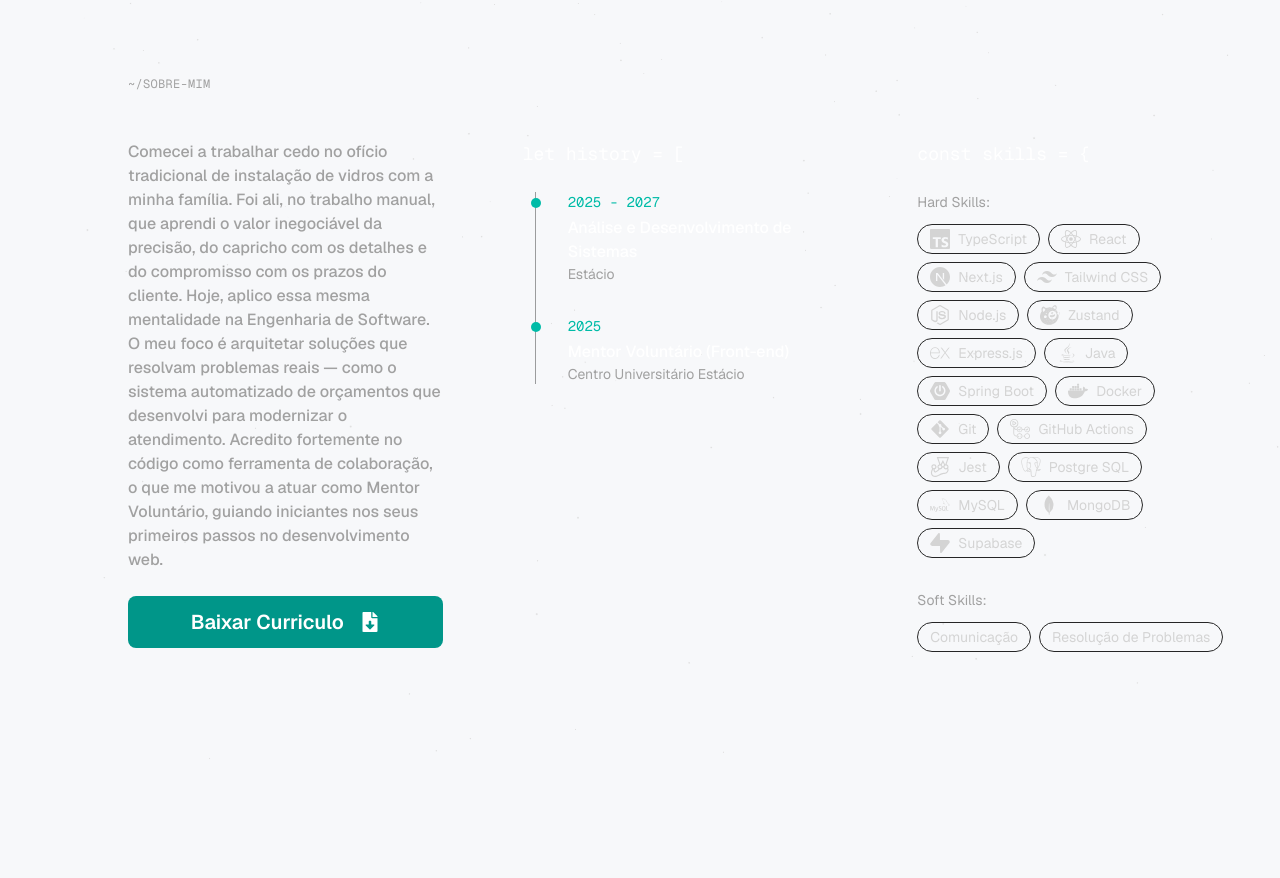
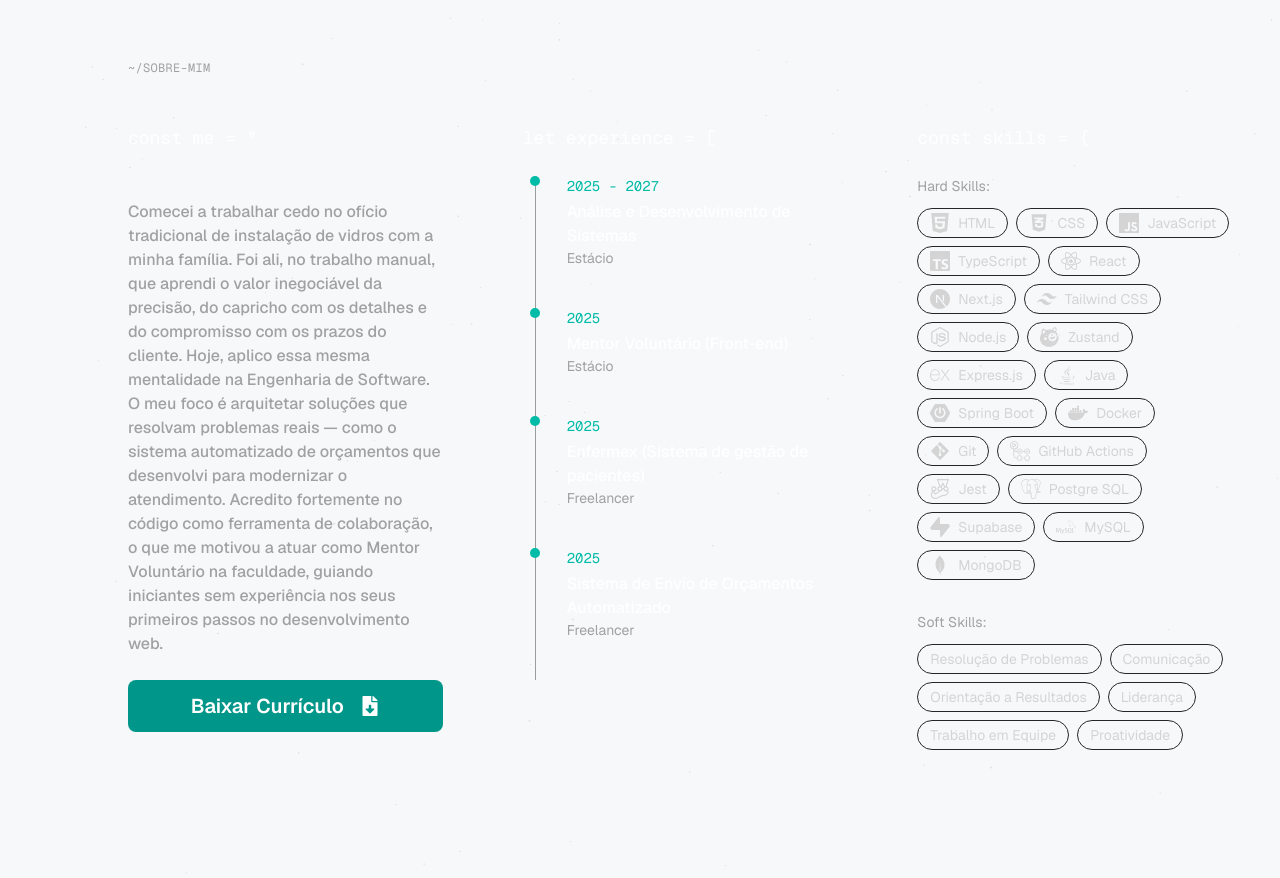
Before and after one commit to CarlosZeyy/portfolio-v2, a Next.js app: page / in a window 1280 px wide. Shown: the part 1520-2398 px from the top of the page. Before the commit the page ends 2284 px from the top, so only its background shows below. Built offline with nearby package versions, Linux system fonts and the light colour scheme; no server answers; the database is empty.

Commit message:
feat: update About and Hero components with new skills, animations, and improved layout

```diff
--- a/src/components/About.tsx
+++ b/src/components/About.tsx
@@ -6,6 +6,9 @@ import { FaFileDownload } from "react-icons/fa";
 
 export function About() {
   const hardSkills = [
+    "HTML",
+    "CSS",
+    "JavaScript",
     "TypeScript",
     "React",
     "Next.js",
@@ -20,25 +23,41 @@ export function About() {
     "GitHub Actions",
     "Jest",
     "Postgre SQL",
+    "Supabase",
     "MySQL",
     "MongoDB",
-    "Supabase",
   ];
 
-  const stacks = hardSkills.map((name) => ({
+  const softSkills = [
+    "Resolução de Problemas",
+    "Comunicação",
+    "Orientação a Resultados",
+    "Liderança",
+    "Trabalho em Equipe",
+    "Proatividade",
+  ];
+
+  const hardSkill = hardSkills.map((name) => ({
     name: name,
     icon: stackIcons[name].icon,
   }));
+
+  const softSkill = softSkills.map((name) => ({
+    name: name,
+  }));
+
   return (
     <motion.section
       className="py-16 sm:py-24 min-h-screen flex flex-col justify-center"
       whileInView={{ opacity: 1, y: 0 }}
+      viewport={{ once: false, amount: 0.2 }}
       initial={{ opacity: 0, y: 50 }}
     >
       <motion.p
         className="font-mono text-xs uppercase tracking-wide text-neutral-400 dark:text-neutral-500"
         initial={{ opacity: 0, y: 20 }}
-        animate={{ opacity: 1, y: 0 }}
+        whileInView={{ opacity: 1, y: 0 }}
+        viewport={{ once: false, amount: 0.2 }}
         transition={{ duration: 0.5, delay: 1 }}
       >
         ~/sobre-mim
@@ -46,9 +65,20 @@ export function About() {
 
       <motion.div className="mt-12 grid grid-cols-1 lg:grid-cols-3 gap-20">
         <motion.div className="flex flex-col gap-6">
+          <motion.h3
+            initial={{ opacity: 0, y: 20 }}
+            whileInView={{ opacity: 1, y: 0 }}
+            viewport={{ once: false, amount: 0.2 }}
+            transition={{ duration: 0.7, delay: 1 }}
+            className="mb-6 font-mono text-lg text-white"
+          >
+            const me = "
+          </motion.h3>
+
           <motion.p
             initial={{ opacity: 0, y: 20 }}
-            animate={{ opacity: 1, y: 0 }}
+            whileInView={{ opacity: 1, y: 0 }}
+            viewport={{ once: false, amount: 0.2 }}
             transition={{ duration: 0.7, delay: 1.2 }}
             className="text-neutral-400 font-medium"
           >
@@ -60,77 +90,171 @@ export function About() {
             soluções que resolvam problemas reais — como o sistema automatizado
             de orçamentos que desenvolvi para modernizar o atendimento. Acredito
             fortemente no código como ferramenta de colaboração, o que me
-            motivou a atuar como Mentor Voluntário, guiando iniciantes nos seus
-            primeiros passos no desenvolvimento web.
+            motivou a atuar como Mentor Voluntário na faculdade, guiando
+            iniciantes sem experiência nos seus primeiros passos no
+            desenvolvimento web.
           </motion.p>
 
           <motion.a
             href="#"
-            download={"../../public/Curriculo vai ficar aqui"}
-            className="flex justify-center items-center gap-4 rounded-lg bg-teal-600 px-5 py-3 text-xl font-semibold text-white transition-all duration-200 hover:-translate-y-0.5 hover:bg-teal-500 hover:shadow-lg hover:shadow-teal-600/25 active:translate-y-0"
+            download={
+              "../../public/cv/Carlos_Moises_Mariano_Lopes_Ferreira_Desenvolvedor_Fullstack.pdf"
+            }
+            initial={{ opacity: 0, y: 20 }}
+            whileInView={{ opacity: 1, y: 0 }}
+            viewport={{ once: false, amount: 0.2 }}
+            transition={{ duration: 0.7, delay: 1.4 }}
+            className="flex justify-center items-center gap-4 rounded-lg bg-teal-600 px-5 py-3 text-xl font-semibold text-white transition-[colors] duration-200 hover:-translate-y-0.5 hover:bg-teal-500 hover:shadow-lg hover:shadow-teal-600/25 active:translate-y-0"
           >
-            Baixar Curriculo <FaFileDownload />
+            Baixar Currículo <FaFileDownload />
           </motion.a>
         </motion.div>
 
         <motion.div>
-          <h3 className="mb-6 font-mono text-lg text-white">let history = [</h3>
+          <motion.h3
+            initial={{ opacity: 0, y: 20 }}
+            whileInView={{ opacity: 1, y: 0 }}
+            viewport={{ once: false, amount: 0.2 }}
+            transition={{ duration: 0.7, delay: 0.8 }}
+            className="mb-6 font-mono text-lg text-white"
+          >
+            let experience = {"["}
+          </motion.h3>
 
           {/* A linha vertical principal */}
-          <div className="border-l border-neutral-700/50 ml-3 space-y-8">
+          <motion.div className="ml-3">
             {/* Evento 1: Faculdade */}
-            <div className="relative pl-8">
-              <span className="absolute -left-1.25 top-1.5 h-2.5 w-2.5 rounded-full bg-teal-500" />
+            <motion.div
+              initial={{ opacity: 0, y: 20 }}
+              whileInView={{ opacity: 1, y: 0 }}
+              viewport={{ once: false, amount: 0.2 }}
+              transition={{ duration: 0.7, delay: 1 }}
+              className="relative pl-8 pb-10 before:absolute before:inset-y-0 before:left-0 before:w-px before:bg-neutral-700/50 hover:before:bg-teal-500"
+            >
+              <span className="absolute left-[-4.5px] top-0 h-2.5 w-2.5 rounded-full bg-teal-500" />
               <p className="text-sm font-mono text-teal-500">2025 - 2027</p>
               <h4 className="text-white font-medium mt-1">
                 Análise e Desenvolvimento de Sistemas
               </h4>
               <p className="text-sm text-neutral-400">Estácio</p>
-            </div>
+            </motion.div>
 
             {/* Evento 2: Mentoria */}
-            <div className="relative pl-8">
-              <span className="absolute -left-1.25 top-1.5 h-2.5 w-2.5 rounded-full bg-teal-500" />
+            <motion.div
+              initial={{ opacity: 0, y: 20 }}
+              whileInView={{ opacity: 1, y: 0 }}
+              viewport={{ once: false, amount: 0.2 }}
+              transition={{ duration: 0.7, delay: 1.25 }}
+              className="relative pl-8 pb-10 before:absolute before:inset-y-0 before:left-0 before:w-px before:bg-neutral-700/50 hover:before:bg-teal-500"
+            >
+              <span className="absolute left-[-4.5px] top-0 h-2.5 w-2.5 rounded-full bg-teal-500" />
               <p className="text-sm font-mono text-teal-500">2025</p>
               <h4 className="text-white font-medium mt-1">
                 Mentor Voluntário (Front-end)
               </h4>
-              <p className="text-sm text-neutral-400">
-                Centro Universitário Estácio
-              </p>
-            </div>
-          </div>
+              <p className="text-sm text-neutral-400">Estácio</p>
+            </motion.div>
+
+            {/* Evento 3: Freelancers 1 */}
+            <motion.div
+              initial={{ opacity: 0, y: 20 }}
+              whileInView={{ opacity: 1, y: 0 }}
+              viewport={{ once: false, amount: 0.2 }}
+              transition={{ duration: 0.7, delay: 1.5 }}
+              className="relative pl-8 pb-10 before:absolute before:inset-y-0 before:left-0 before:w-px before:bg-neutral-700/50 hover:before:bg-teal-500"
+            >
+              <span className="absolute left-[-4.5px] top-0 h-2.5 w-2.5 rounded-full bg-teal-500" />
+              <p className="text-sm font-mono text-teal-500">2025</p>
+              <h4 className="text-white font-medium mt-1">
+                Enfermex (Sistema de gestão de pacientes)
+              </h4>
+              <p className="text-sm text-neutral-400">Freelancer</p>
+            </motion.div>
+
+            {/* Evento 4: Freelancers 2 */}
+            <motion.div
+              initial={{ opacity: 0, y: 20 }}
+              whileInView={{ opacity: 1, y: 0 }}
+              viewport={{ once: false, amount: 0.2 }}
+              transition={{ duration: 0.7, delay: 1.75 }}
+              className="relative pl-8 pb-10 before:absolute before:inset-y-0 before:left-0 before:w-px before:bg-neutral-700/50 hover:before:bg-teal-500"
+            >
+              <span className="absolute left-[-4.5px] top-0 h-2.5 w-2.5 rounded-full bg-teal-500" />
+              <p className="text-sm font-mono text-teal-500">2025</p>
+              <h4 className="text-white font-medium mt-1">
+                Sistema de Envio de Orçamentos Automatizado
+              </h4>
+              <p className="text-sm text-neutral-400">Freelancer</p>
+            </motion.div>
+          </motion.div>
         </motion.div>
 
         <motion.div>
           <div>
-            <h3 className="mb-6 font-mono text-lg text-white">
+            <motion.h3
+              initial={{ opacity: 0, y: 20 }}
+              whileInView={{ opacity: 1, y: 0 }}
+              viewport={{ once: false, amount: 0.2 }}
+              transition={{ duration: 0.7, delay: 1 }}
+              className="mb-6 font-mono text-lg text-white"
+            >
               const skills = {"{"}
-            </h3>
+            </motion.h3>
 
-            <p className="text-sm text-neutral-400 mb-3">Hard Skills:</p>
-            <div className="flex flex-wrap gap-2 mb-8">
-              {/* As pílulas de habilidades */}
-              {stacks.map((stack, index) => (
-                <div
+            <motion.p
+              initial={{ opacity: 0, y: 20 }}
+              whileInView={{ opacity: 1, y: 0 }}
+              viewport={{ once: false, amount: 0.2 }}
+              transition={{ duration: 0.7, delay: 1.25 }}
+              className="text-sm text-neutral-400 mb-3"
+            >
+              Hard Skills:
+            </motion.p>
+            <motion.div
+              initial={{ opacity: 0, y: 20 }}
+              whileInView={{ opacity: 1, y: 0 }}
+              viewport={{ once: false, amount: 0.2 }}
+              transition={{ duration: 0.7, delay: 1.5 }}
+              className="flex flex-wrap gap-2 mb-8"
+            >
+              {/* As pílulas de hard skills */}
+              {hardSkill.map((stack, index) => (
+                <motion.div
                   key={index}
                   className="rounded-full flex gap-2 bg-white/5 border border-neutral-800 px-3 py-1 text-sm text-neutral-300"
                 >
                   <stack.icon className="text-xl" />
                   {stack.name}
-                </div>
+                </motion.div>
               ))}
-            </div>
+            </motion.div>
 
-            <p className="text-sm text-neutral-400 mb-3">Soft Skills:</p>
-            <div className="flex flex-wrap gap-2">
-              <span className="rounded-full bg-white/5 border border-neutral-800 px-3 py-1 text-sm text-neutral-300">
-                Comunicação
-              </span>
-              <span className="rounded-full bg-white/5 border border-neutral-800 px-3 py-1 text-sm text-neutral-300">
-                Resolução de Problemas
-              </span>
-            </div>
+            <motion.p
+              initial={{ opacity: 0, y: 20 }}
+              whileInView={{ opacity: 1, y: 0 }}
+              viewport={{ once: false, amount: 0.2 }}
+              transition={{ duration: 0.7, delay: 1.75 }}
+              className="text-sm text-neutral-400 mb-3"
+            >
+              Soft Skills:
+            </motion.p>
+            <motion.div
+              initial={{ opacity: 0, y: 20 }}
+              whileInView={{ opacity: 1, y: 0 }}
+              viewport={{ once: false, amount: 0.2 }}
+              transition={{ duration: 0.7, delay: 2 }}
+              className="flex flex-wrap gap-2 mb-8"
+            >
+              {/* As pílulas de soft skills */}
+              {softSkill.map((skill, index) => (
+                <motion.div
+                  key={index}
+                  className="rounded-full flex gap-2 bg-white/5 border border-neutral-800 px-3 py-1 text-sm text-neutral-300"
+                >
+                  {skill.name}
+                </motion.div>
+              ))}
+            </motion.div>
           </div>
         </motion.div>
       </motion.div>
--- a/src/components/Hero.tsx
+++ b/src/components/Hero.tsx
@@ -65,7 +65,8 @@ export function Hero() {
           <motion.h1
             className="mt-4 text-4xl font-semibold tracking-tight text-neutral-900 sm:text-5xl dark:text-white"
             initial={{ opacity: 0, y: 20 }}
-            animate={{ opacity: 1, y: 0 }}
+            whileInView={{ opacity: 1, y: 0 }}
+            viewport={{ once: false, amount: 0.2 }}
             transition={{ duration: 0.5, delay: 1.5 }}
           >
             Olá, sou o{" "}
@@ -83,7 +84,8 @@ export function Hero() {
           <motion.p
             className="mt-4 max-w-xl text-base font-normal text-neutral-500 dark:text-gray-300"
             initial={{ opacity: 0, y: 20 }}
-            animate={{ opacity: 1, y: 0 }}
+            whileInView={{ opacity: 1, y: 0 }}
+            viewport={{ once: false, amount: 0.2 }}
             transition={{ duration: 0.5, delay: 1.7 }}
           >
             Desenvolvedor full stack — do banco de dados à interface. Trabalho
@@ -94,7 +96,8 @@ export function Hero() {
           <motion.div
             className="mt-8 flex flex-wrap gap-3"
             initial={{ opacity: 0, y: 20 }}
-            animate={{ opacity: 1, y: 0 }}
+            whileInView={{ opacity: 1, y: 0 }}
+            viewport={{ once: false, amount: 0.2 }}
             transition={{ duration: 0.5, delay: 1.9 }}
           >
             <motion.a
@@ -118,7 +121,8 @@ export function Hero() {
         <motion.div
           className="aspect-square bg-white/5"
           initial={{ opacity: 0, y: 20 }}
-          animate={{ opacity: 1, y: 0 }}
+          whileInView={{ opacity: 1, y: 0 }}
+          viewport={{ once: false, amount: 0.2 }}
           transition={{ duration: 0.5, delay: 1.6 }}
         ></motion.div>
       </div>
@@ -126,7 +130,8 @@ export function Hero() {
       <motion.div
         className="w-full overflow-hidden relative mask-[linear-gradient(to_right,transparent,black_10%,black_90%,transparent)] py-10"
         initial={{ opacity: 0, y: 20 }}
-        animate={{ opacity: 1, y: 0 }}
+        whileInView={{ opacity: 1, y: 0 }}
+        viewport={{ once: false, amount: 0.2 }}
         transition={{ duration: 0.5, delay: 1.8 }}
       >
         <motion.div
--- a/src/lib/stackIcons.ts
+++ b/src/lib/stackIcons.ts
@@ -6,7 +6,6 @@ import {
   SiSpringboot,
   SiDocker,
   SiHtml5,
-  SiCss,
   SiJavascript,
   SiVite,
   SiTailwindcss,
@@ -43,6 +42,7 @@ import {
   FaGithub,
   FaAws,
   FaSass,
+  FaCss3Alt,
 } from "react-icons/fa6";
 import { TbApi } from "react-icons/tb";
 import { VscLayers, VscAzure, VscVscode, VscOpenai } from "react-icons/vsc";
@@ -53,7 +53,7 @@ import { Zustand } from "../../public/svg/zustand";
 
 export const stackIcons: Record<string, Icon> = {
   // Front:
-  CSS: { icon: SiCss, bg: `#1572B666` },
+  CSS: { icon: FaCss3Alt, bg: `#1572B666` },
   HTML: { icon: SiHtml5, bg: `#E34F2666` },
   JavaScript: { icon: SiJavascript, bg: `#F7DF1E66` },
   TypeScript: { icon: SiTypescript, bg: `#3178C666` },
```
Also changed, not shown: 1 other file (tests, documents, lock files or other folders).
